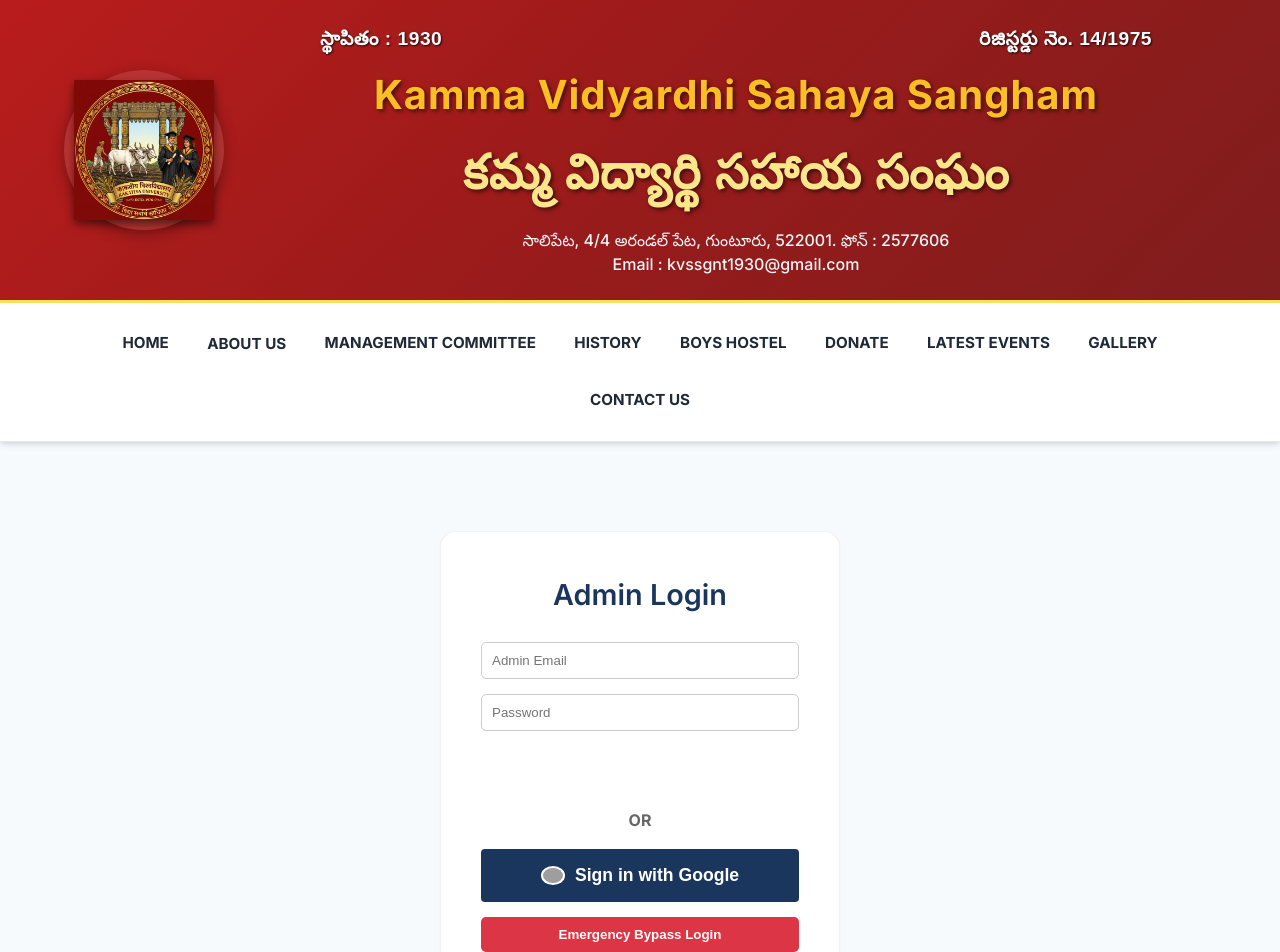
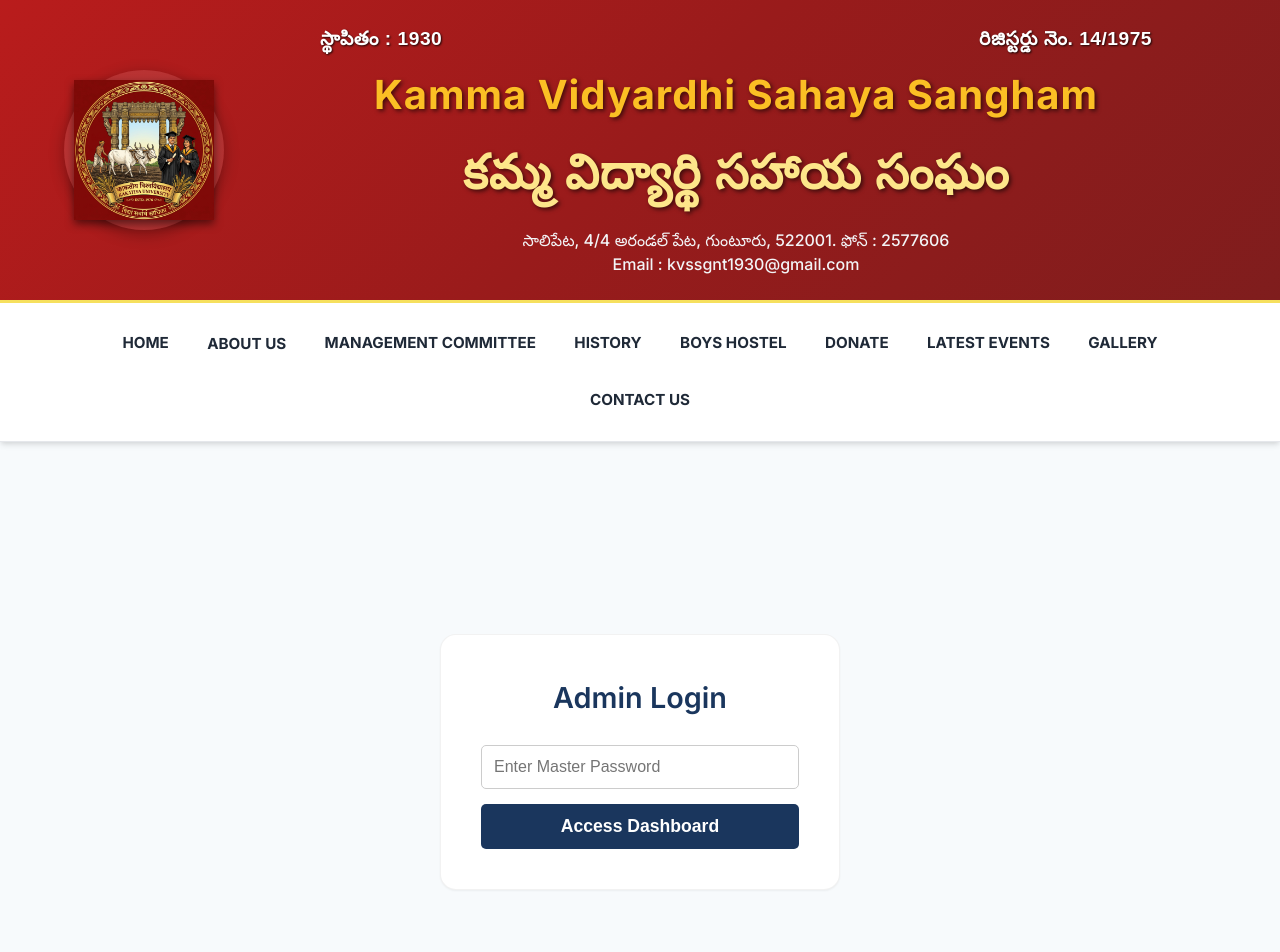
Before and after one commit to veeranjaneyulu939-wq/Kamma-Vidyardhi-Sahaya-Sangham., a React (Vite) app: page /#/login in a window 1280 px wide. Shown: the top 952 px of the page. Built offline with nearby package versions, Linux system fonts and the light colour scheme; no server answers; grey boxes are pictures that could not be loaded; a web font is replaced by a local one.

Commit message:
feat: replace firebase auth with custom master password

```diff
--- a/src/pages/Login.jsx
+++ b/src/pages/Login.jsx
@@ -1,52 +1,27 @@
 import React, { useState, useEffect } from 'react';
 import { useNavigate } from 'react-router-dom';
-import { auth, provider, signInWithRedirect, signInWithEmailAndPassword, onAuthStateChanged } from '../firebase';
 
 const Login = () => {
   const [error, setError] = useState('');
-  const [loading, setLoading] = useState(true);
-  const [email, setEmail] = useState('');
   const [password, setPassword] = useState('');
   const navigate = useNavigate();
-  const ALLOWED_EMAILS = ['kvssgnt1930@gmail.com', 'kvssgnt@gmail.com', 'kvssvja1910@gmail.com', 'superadmin@kammahostel.com', 'kammahostelgnt1930@gmail.com'];
 
   useEffect(() => {
-    const unsubscribe = onAuthStateChanged(auth, (user) => {
-      if (user) {
-        if (ALLOWED_EMAILS.includes(user.email)) {
+    if (localStorage.getItem('adminBypass') === 'true') {
+      navigate('/admin');
+    }
+  }, [navigate]);
+
+  const handleLogin = (e) => {
+    e.preventDefault();
+    setError('');
+
+    // Master Password Check
+    if (password === 'kamma1930') {
+      localStorage.setItem('adminBypass', 'true');
       navigate('/admin');
     } else {
-          setError('Access Denied. You are not an Admin.');
-          setLoading(false);
-        }
-      } else {
-        setLoading(false);
-      }
-    });
-    return () => unsubscribe();
-  }, [navigate]);
-
-  const handleGoogleLogin = async () => {
-    setError('');
-    setLoading(true);
-    try {
-      await signInWithRedirect(auth, provider);
-    } catch (err) {
-      setError(err.message || 'Login failed');
-      setLoading(false);
-    }
-  };
-
-  const handleEmailLogin = async (e) => {
-    e.preventDefault();
-    setError('');
-    setLoading(true);
-    try {
-      await signInWithEmailAndPassword(auth, email, password);
-      // navigation is handled by onAuthStateChanged
-    } catch (err) {
-      setError(err.message || 'Invalid email or password');
-      setLoading(false);
+      setError('Invalid master password. Please try again.');
     }
   };
 
@@ -61,77 +36,31 @@
           </div>
         )}
 
-        {loading ? (
-          <div style={{ textAlign: 'center', color: 'gray', padding: '2rem' }}>
-            Checking authentication...
-          </div>
-        ) : (
-          <div>
-            <form onSubmit={handleEmailLogin} style={{ display: 'flex', flexDirection: 'column', gap: '15px', marginBottom: '20px' }}>
-              <input
-                type="email"
-                placeholder="Admin Email"
-                value={email}
-                onChange={(e) => setEmail(e.target.value)}
-                required
-                style={{ padding: '10px', borderRadius: '5px', border: '1px solid #ccc', width: '100%' }}
-              />
+        <form onSubmit={handleLogin} style={{ display: 'flex', flexDirection: 'column', gap: '15px' }}>
           <input
             type="password"
-                placeholder="Password"
+            placeholder="Enter Master Password"
             value={password}
             onChange={(e) => setPassword(e.target.value)}
             required
-                style={{ padding: '10px', borderRadius: '5px', border: '1px solid #ccc', width: '100%' }}
+            style={{ padding: '12px', borderRadius: '5px', border: '1px solid #ccc', width: '100%', fontSize: '1rem' }}
           />
           <button
             type="submit"
             style={{
               padding: '12px',
-                  backgroundColor: 'var(--color-secondary)',
+              backgroundColor: 'var(--color-primary)',
               color: 'white',
               border: 'none',
               borderRadius: '5px',
               cursor: 'pointer',
               fontWeight: 'bold',
-                  fontSize: '1rem'
+              fontSize: '1.1rem'
             }}
           >
-                Sign In with Email
+            Access Dashboard
           </button>
         </form>
-
-            <div style={{ textAlign: 'center', margin: '15px 0', color: '#666', fontWeight: 'bold' }}>OR</div>
-
-            <button
-              onClick={handleGoogleLogin}
-              disabled={loading}
-              style={{ width: '100%', padding: '1rem', display: 'flex', alignItems: 'center', justifyContent: 'center', gap: '10px', background: 'var(--color-primary)', color: 'white', border: 'none', borderRadius: '4px', cursor: 'pointer', fontWeight: 'bold', fontSize: '1.1rem' }}
-            >
-              <img src="https://www.gstatic.com/firebasejs/ui/2.0.0/images/auth/google.svg" alt="Google" style={{ width: '24px', background: 'white', borderRadius: '50%', padding: '2px' }} />
-              Sign in with Google
-            </button>
-            <button
-              onClick={() => {
-                localStorage.setItem('adminBypass', 'true');
-                navigate('/admin');
-              }}
-              style={{
-                marginTop: '15px',
-                padding: '10px 20px',
-                backgroundColor: '#dc3545',
-                color: 'white',
-                border: 'none',
-                borderRadius: '5px',
-                cursor: 'pointer',
-                fontWeight: 'bold',
-                width: '100%'
-              }}
-            >
-              Emergency Bypass Login
-            </button>
-          </div>
-        )}
       </div>
     </div>
   );
```
Lines whose indentation alone changed are shown as unchanged.
